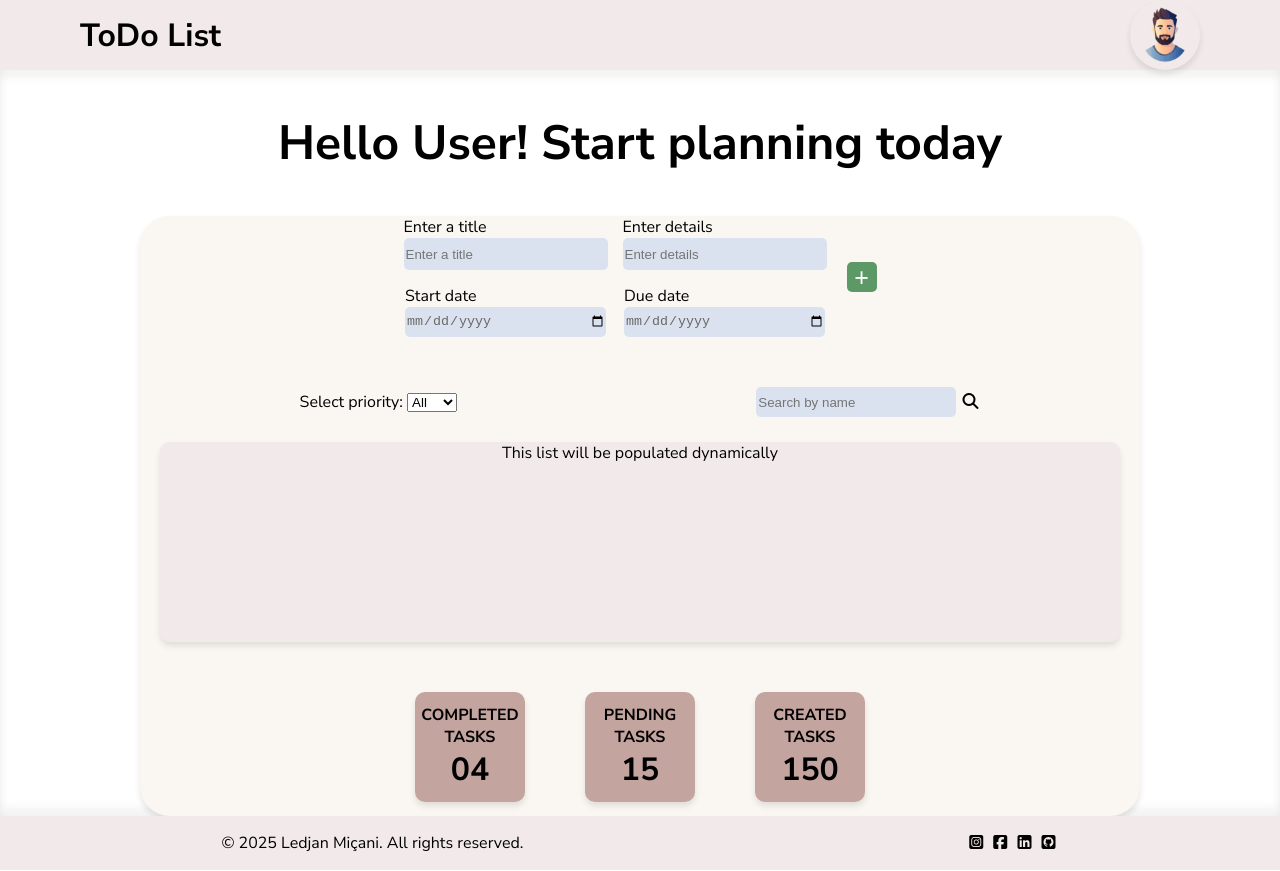
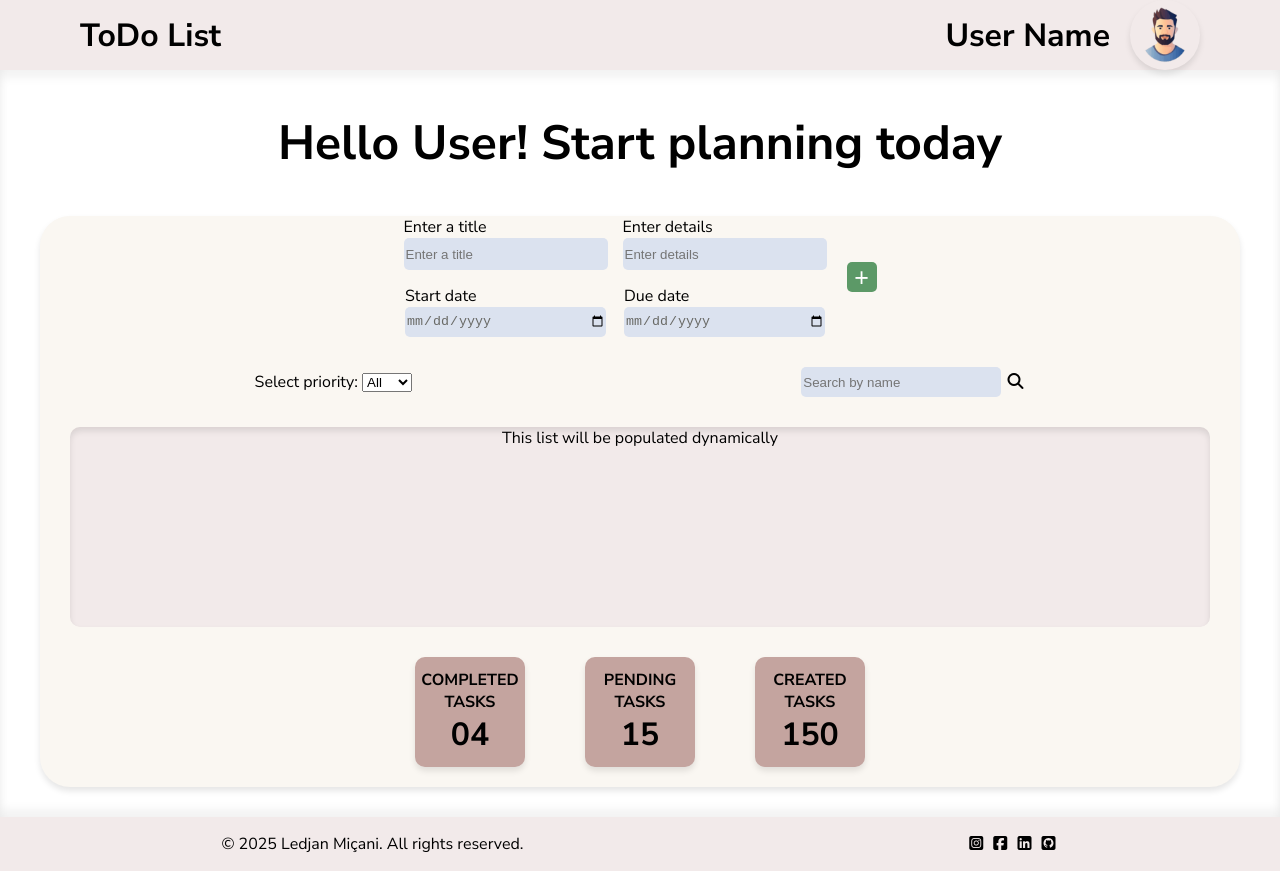
Before and after one commit to Ledjan-s-TOP-projects/The-Odin-Project-Todo-List, a website built with webpack: page index.html in a window 1280 px wide. Built offline with nearby package versions, Linux system fonts and the light colour scheme.

Commit message:
update user-interface design

```diff
--- a/index.html
+++ b/index.html
@@ -14,11 +14,14 @@
   <body>
     <header>
       <h1>ToDo List</h1>
-      <img
-        src="./assets/images/user.png"
-        alt="user profile picture"
-        class="logo"
-      />
+      <div class="user">
+        <h1>User Name</h1>
+        <img
+          src="./assets/images/user.png"
+          alt="user profile picture"
+          class="logo"
+        />
+      </div>
     </header>
     <main>
       <h2>Hello User! Start planning today</h2>
--- a/src/styles.css
+++ b/src/styles.css
@@ -40,6 +40,12 @@ header {
   background-color: var(--header_footer-bg);
 }
 
+.user {
+  display: flex;
+  align-items: center;
+  gap: 20px;
+}
+
 .logo {
   height: 70px;
   width: auto;
@@ -64,16 +70,15 @@ h2 {
 .app {
   background-color: var(--app-bg);
   border-radius: 30px;
-  height: 600px;
-  min-width: 200px;
-  max-width: 1000px;
+  height: 100%;
+  max-width: 1200px;
   width: 100%;
+  margin-bottom: 30px;
   box-shadow: 0 4px 6px rgba(0, 0, 0, 0.1);
   margin-left: 60px;
   margin-right: 60px;
   display: flex;
   flex-direction: column;
-  gap: 30px;
 }
 
 .create-todo {
@@ -118,7 +123,11 @@ button {
 }
 
 .todo-list {
-  margin: 20px;
+  margin: 30px;
+  height: 100%;
+  display: flex;
+  flex-direction: column;
+  gap: 30px;
 }
 
 .tools {
@@ -130,12 +139,13 @@ button {
 
 .list {
   background-color: var(--header_footer-bg);
-  box-shadow: 0 4px 6px rgba(0, 0, 0, 0.1);
+  box-shadow: inset 0 4px 6px rgba(0, 0, 0, 0.1);
   min-height: 200px;
-  max-height: 500px;
+  max-height: 700px;
   min-width: 400px;
   max-height: 700px;
-  margin-top: 25px;
+  height: 100%;
+  width: 100%;
   border: none;
   border-radius: 10px;
   text-align: center;
@@ -159,6 +169,7 @@ button {
   align-items: center;
   justify-content: center;
   text-align: center;
+  margin-bottom: 20px;
 }
 
 .summary-card h3 {
```
